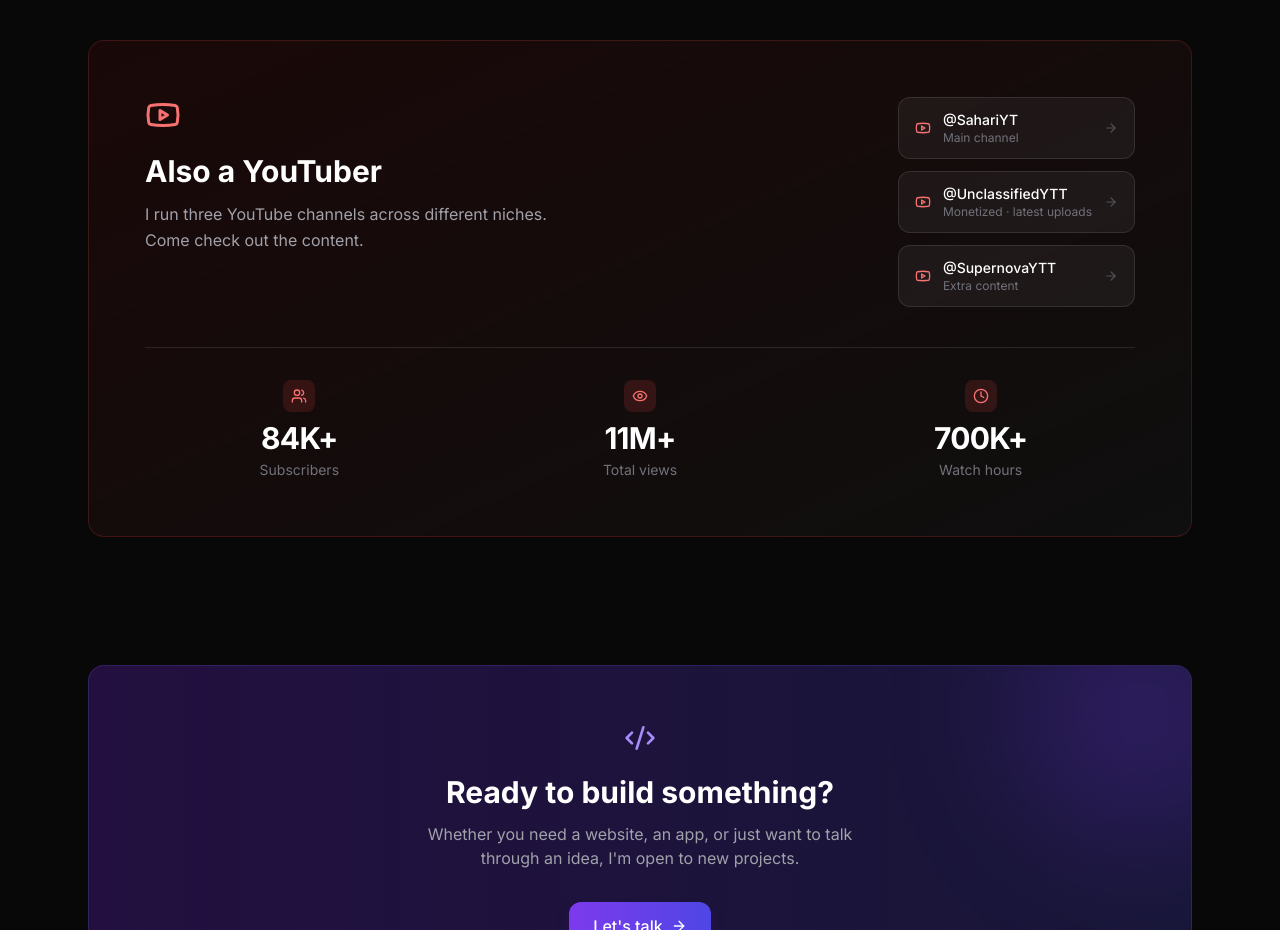
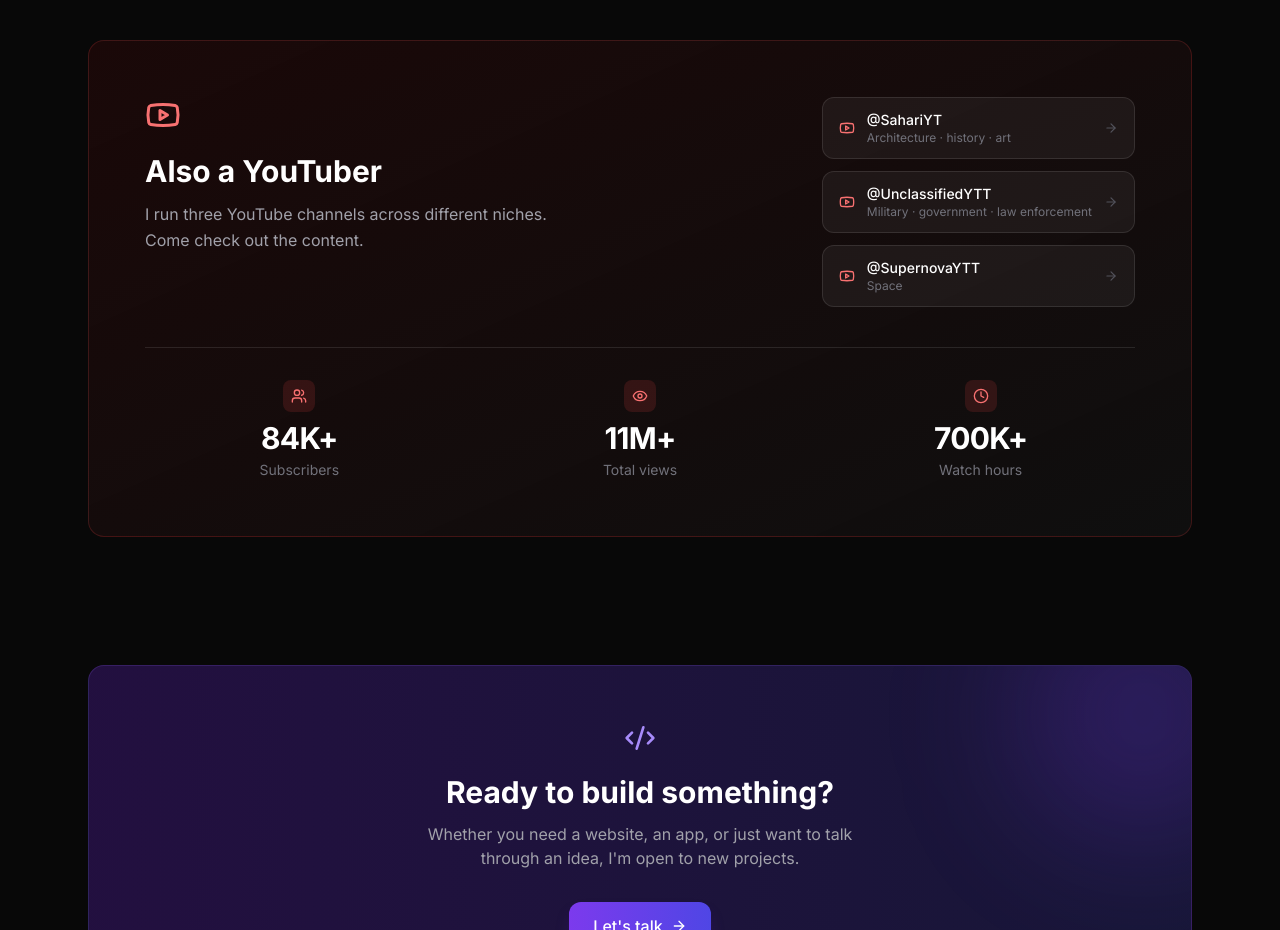
Before and after one commit to EmalSahari/sahari-website, a React (Vite) app: page / in a window 1280 px wide. Shown: the part 2340-3270 px from the top of the page. Built offline with nearby package versions, Linux system fonts and the light colour scheme.

Commit message:
Fix YouTube channel descriptions to reflect actual content

```diff
--- a/src/i18n/translations.js
+++ b/src/i18n/translations.js
@@ -44,9 +44,9 @@ export const translations = {
     // YouTube section (Home)
     'youtube.heading': 'Also a YouTuber',
     'youtube.subtitle': 'I run three YouTube channels across different niches. Come check out the content.',
-    'youtube.channel1.desc': 'Main channel',
-    'youtube.channel2.desc': 'Monetized · latest uploads',
-    'youtube.channel3.desc': 'Extra content',
+    'youtube.channel1.desc': 'Architecture · history · art',
+    'youtube.channel2.desc': 'Military · government · law enforcement',
+    'youtube.channel3.desc': 'Space',
     'youtube.stats.subs': 'Subscribers',
     'youtube.stats.views': 'Total views',
     'youtube.stats.hours': 'Watch hours',
@@ -89,9 +89,9 @@ export const translations = {
     'about.capabilities.fullstack': 'Full-Stack',
     'about.capabilities.responsive': 'Responsive Design',
     'about.channels.heading': 'My YouTube channels',
-    'about.channels.channel1.desc': 'The main brand channel',
-    'about.channels.channel2.desc': 'Monetized · most active',
-    'about.channels.channel3.desc': 'Extra content',
+    'about.channels.channel1.desc': 'Architecture · history · art',
+    'about.channels.channel2.desc': 'Military · government · law enforcement',
+    'about.channels.channel3.desc': 'Space',
     'about.workTogether': 'Want to work together?',
     'about.cta': 'Get in touch',
 
@@ -172,9 +172,9 @@ export const translations = {
     // YouTube section (Home)
     'youtube.heading': 'Også YouTuber',
     'youtube.subtitle': 'Jeg driver tre YouTube-kanaler i forskellige nicher. Kig forbi og se indholdet.',
-    'youtube.channel1.desc': 'Hovedkanal',
-    'youtube.channel2.desc': 'Monetiseret · seneste uploads',
-    'youtube.channel3.desc': 'Ekstra indhold',
+    'youtube.channel1.desc': 'Arkitektur · historie · kunst',
+    'youtube.channel2.desc': 'Militær · myndigheder · retshåndhævelse',
+    'youtube.channel3.desc': 'Rumfart',
     'youtube.stats.subs': 'Abonnenter',
     'youtube.stats.views': 'Visninger',
     'youtube.stats.hours': 'Visningstimer',
@@ -217,9 +217,9 @@ export const translations = {
     'about.capabilities.fullstack': 'Full-Stack',
     'about.capabilities.responsive': 'Responsivt Design',
     'about.channels.heading': 'Mine YouTube-kanaler',
-    'about.channels.channel1.desc': 'Hovedbrand-kanalen',
-    'about.channels.channel2.desc': 'Monetiseret · mest aktiv',
-    'about.channels.channel3.desc': 'Ekstra indhold',
+    'about.channels.channel1.desc': 'Arkitektur · historie · kunst',
+    'about.channels.channel2.desc': 'Militær · myndigheder · retshåndhævelse',
+    'about.channels.channel3.desc': 'Rumfart',
     'about.workTogether': 'Vil du arbejde sammen?',
     'about.cta': 'Kontakt mig',
 
```
